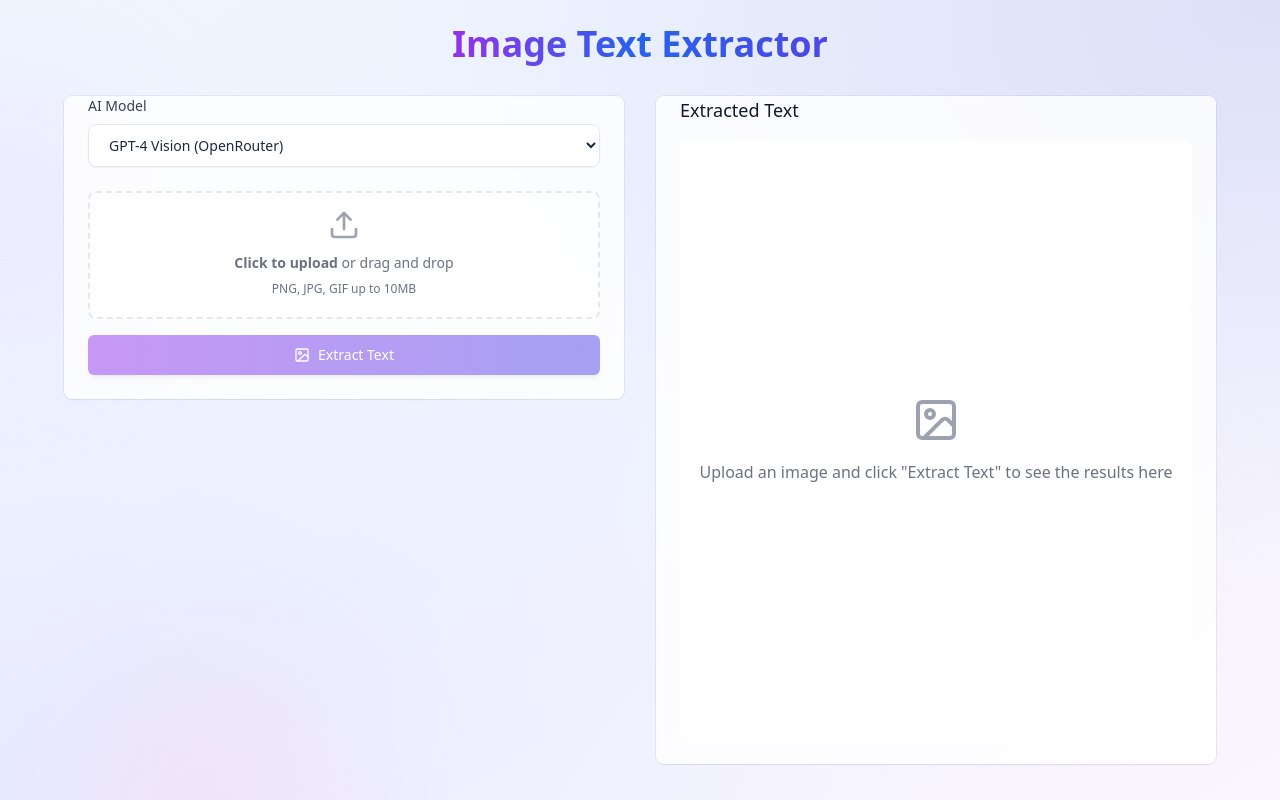
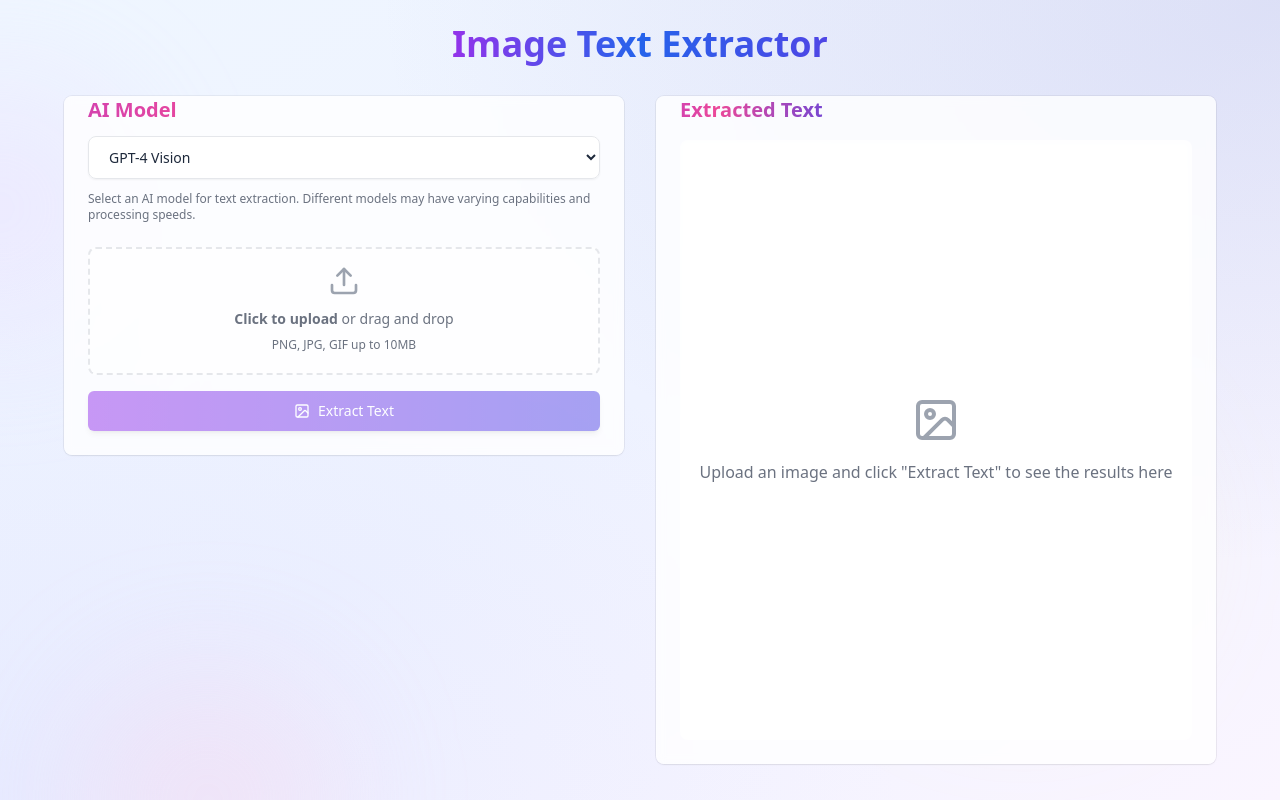
Before and after one commit to DylanDDeng/ai-translator, a Next.js app: page /summarizer in a window 1280 px wide. Built offline with nearby package versions, Linux system fonts and the light colour scheme; a small style sheet from the web is missing.

Commit message:
style: enhance UI design of Image Text Extractor
- Add gradient animated titles
- Remove OpenRouter label
- Improve title styling and spacing
- Add flowing gradient animation effect

```diff
--- a/src/app/globals.css
+++ b/src/app/globals.css
@@ -175,3 +175,20 @@ html {
   border: 1px solid rgba(255, 255, 255, 0.4);
   box-shadow: 0 8px 32px 0 rgba(31, 38, 135, 0.1);
 }
+
+@keyframes gradient {
+  0% {
+    background-position: 0% 50%;
+  }
+  50% {
+    background-position: 100% 50%;
+  }
+  100% {
+    background-position: 0% 50%;
+  }
+}
+
+.animate-gradient {
+  background-size: 200% auto;
+  animation: gradient 4s linear infinite;
+}
--- a/src/app/summarizer/page.tsx
+++ b/src/app/summarizer/page.tsx
@@ -22,10 +22,9 @@ export default function ImageToText() {
   const [loading, setLoading] = useState(false)
   const [error, setError] = useState<string | null>(null)
   const [selectedModel, setSelectedModel] = useState<string>(AVAILABLE_MODELS[0].id)
+  const [isDragging, setIsDragging] = useState(false)
 
-  const handleImageUpload = (e: React.ChangeEvent<HTMLInputElement>) => {
-    if (e.target.files && e.target.files[0]) {
-      const file = e.target.files[0]
+  const handleImageUpload = (file: File) => {
     setImage(file)
     setError(null)
 
@@ -35,6 +34,44 @@ export default function ImageToText() {
       setImagePreview(e.target?.result as string)
     }
     reader.readAsDataURL(file)
+  }
+
+  const handleFileInput = (e: React.ChangeEvent<HTMLInputElement>) => {
+    if (e.target.files && e.target.files[0]) {
+      handleImageUpload(e.target.files[0])
+    }
+  }
+
+  const handleDragEnter = (e: React.DragEvent) => {
+    e.preventDefault()
+    e.stopPropagation()
+    setIsDragging(true)
+  }
+
+  const handleDragLeave = (e: React.DragEvent) => {
+    e.preventDefault()
+    e.stopPropagation()
+    setIsDragging(false)
+  }
+
+  const handleDragOver = (e: React.DragEvent) => {
+    e.preventDefault()
+    e.stopPropagation()
+  }
+
+  const handleDrop = (e: React.DragEvent) => {
+    e.preventDefault()
+    e.stopPropagation()
+    setIsDragging(false)
+
+    const files = e.dataTransfer.files
+    if (files && files[0]) {
+      const file = files[0]
+      if (file.type.startsWith('image/')) {
+        handleImageUpload(file)
+      } else {
+        setError('Please drop an image file')
+      }
     }
   }
 
@@ -134,22 +171,25 @@ export default function ImageToText() {
             <Card className="backdrop-blur-sm bg-white/80 shadow-lg hover:shadow-xl transition-shadow duration-300 border-0 ring-1 ring-black/5">
               <CardContent className="p-6 space-y-6">
                 {/* 模型选择 */}
-                <div className="space-y-2">
-                  <label htmlFor="model-select" className="block text-sm font-medium text-gray-700">
+                <div className="space-y-3 mb-6">
+                  <h3 className="text-xl font-semibold bg-clip-text text-transparent bg-gradient-to-r from-purple-600 via-pink-500 to-indigo-600 animate-gradient">
                     AI Model
-                  </label>
+                  </h3>
                   <select
                     id="model-select"
                     value={selectedModel}
                     onChange={(e) => setSelectedModel(e.target.value)}
-                    className="w-full px-4 py-2.5 text-sm bg-white/50 backdrop-blur-sm border border-gray-200 rounded-lg shadow-sm focus:outline-none focus:ring-2 focus:ring-purple-500 focus:border-purple-500 transition-colors duration-200"
+                    className="w-full px-4 py-2.5 text-sm bg-white/80 backdrop-blur-sm border border-gray-200 rounded-lg shadow-sm focus:outline-none focus:ring-2 focus:ring-purple-500 focus:border-purple-500 transition-colors duration-200"
                   >
                     {AVAILABLE_MODELS.map((model) => (
-                      <option key={model.id} value={model.id}>
-                        {model.name} ({model.provider})
+                      <option key={model.id} value={model.id} className="py-2">
+                        {model.name}
                       </option>
                     ))}
                   </select>
+                  <p className="text-xs text-gray-500">
+                    Select an AI model for text extraction. Different models may have varying capabilities and processing speeds.
+                  </p>
                 </div>
 
                 {/* 文件上传区域 */}
@@ -158,16 +198,24 @@ export default function ImageToText() {
                     <Input
                       type="file"
                       accept="image/*"
-                      onChange={handleImageUpload}
+                      onChange={handleFileInput}
                       className="hidden"
                       id="file-upload"
                     />
                     <label
                       htmlFor="file-upload"
-                      className="flex flex-col items-center justify-center w-full h-32 px-4 transition bg-white/50 border-2 border-gray-200 border-dashed rounded-lg cursor-pointer hover:bg-gray-50/50 hover:border-purple-500"
+                      className={`flex flex-col items-center justify-center w-full h-32 px-4 transition bg-white/50 border-2 ${
+                        isDragging
+                          ? 'border-purple-500 bg-purple-50/50'
+                          : 'border-gray-200 hover:bg-gray-50/50 hover:border-purple-500'
+                      } border-dashed rounded-lg cursor-pointer`}
+                      onDragEnter={handleDragEnter}
+                      onDragLeave={handleDragLeave}
+                      onDragOver={handleDragOver}
+                      onDrop={handleDrop}
                     >
                       <div className="flex flex-col items-center justify-center pt-5 pb-6">
-                        <Upload className="w-8 h-8 mb-3 text-gray-400" />
+                        <Upload className={`w-8 h-8 mb-3 ${isDragging ? 'text-purple-500' : 'text-gray-400'}`} />
                         <p className="mb-2 text-sm text-gray-500">
                           <span className="font-semibold">Click to upload</span> or drag and drop
                         </p>
@@ -227,7 +275,9 @@ export default function ImageToText() {
             <Card className="backdrop-blur-sm bg-white/80 shadow-lg hover:shadow-xl transition-shadow duration-300 border-0 ring-1 ring-black/5">
               <CardContent className="p-6">
                 <div className="flex justify-between items-center mb-4">
-                  <h3 className="text-lg font-medium text-gray-900">Extracted Text</h3>
+                  <h3 className="text-xl font-semibold bg-clip-text text-transparent bg-gradient-to-r from-purple-600 via-pink-500 to-indigo-600 animate-gradient">
+                    Extracted Text
+                  </h3>
                   {extractedText && (
                     <Button
                       onClick={handleDownload}
```
Lines whose indentation alone changed are shown as unchanged.
